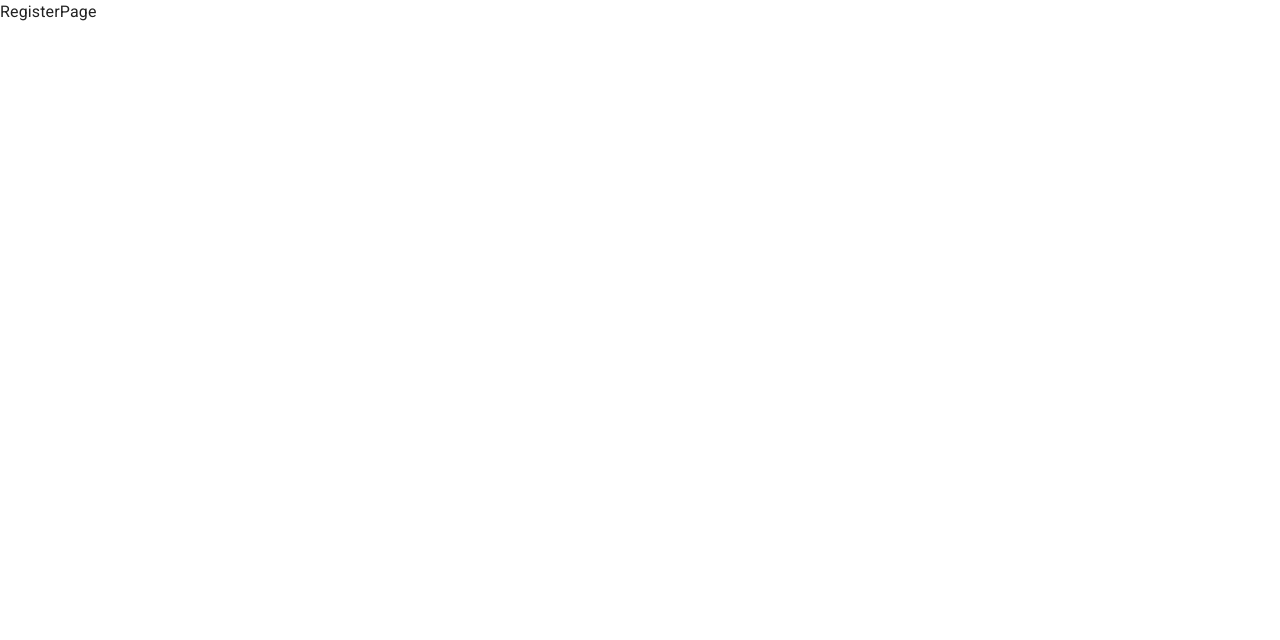
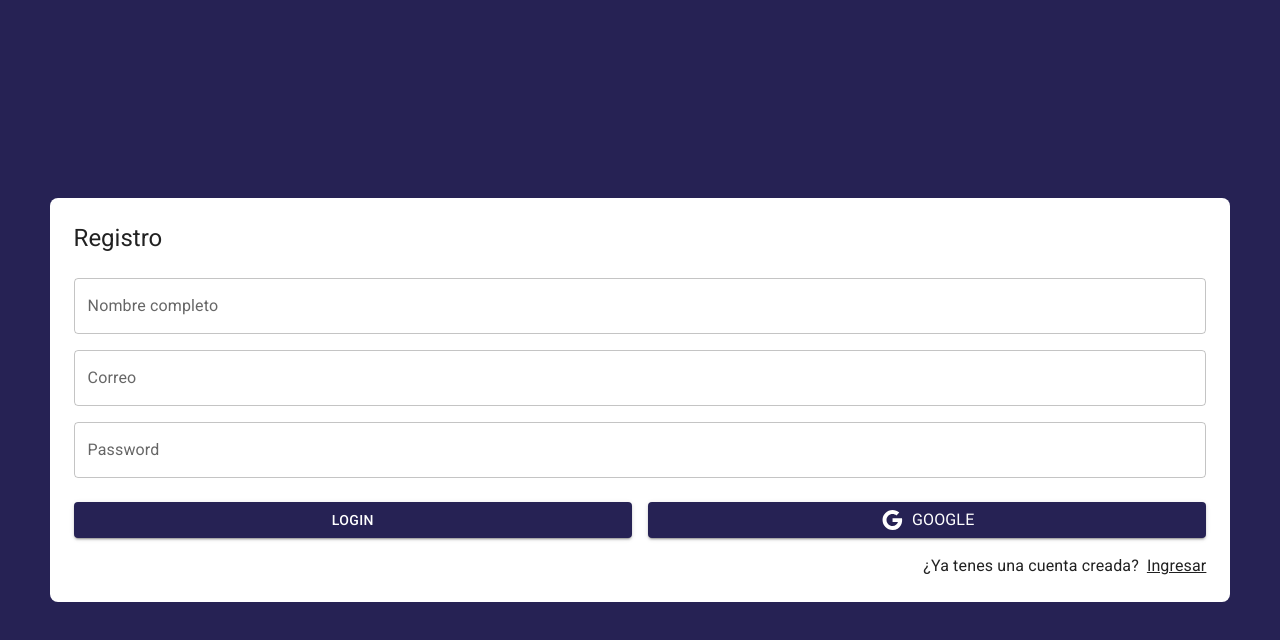
Before and after one commit to ivanFlor3s/03-journal-app-vite, a React (Vite) app: page /auth/register in a window 1280 px wide. Shown: the top 640 px of the page. Built offline with nearby package versions, Linux system fonts and the light colour scheme.

Commit message:
Journal layout

```diff
--- a/src/auth/pages/RegisterPage.tsx
+++ b/src/auth/pages/RegisterPage.tsx
@@ -1,7 +1,53 @@
-import React from 'react'
+import { Grid, Typography, TextField, Button, Link } from "@mui/material";
+import { Google } from "@mui/icons-material";
+import { Link as RouterLink } from "react-router-dom";
+import { AuthLayout } from "../layout/AuthLayout";
 
 export const RegisterPage = () => {
   return (
-    <div>RegisterPage</div>
-  )
-}
+    <AuthLayout title="Registro">
+      <form >
+        <Grid container>
+          <Grid item xs={12} sx={{ mt: 2 }}>
+            <TextField
+              label="Nombre completo"
+              placeholder="Nombre completo"
+              fullWidth
+              type={"text"}
+            ></TextField>
+          </Grid>
+          <Grid item xs={12} sx={{ mt: 2 }}>
+            <TextField
+              label="Correo"
+              placeholder="pepito@gmail.com"
+              fullWidth
+              type={"email"}
+            ></TextField>
+          </Grid>
+          <Grid item xs={12} sx={{ mt: 2 }}>
+            <TextField label="Password" fullWidth type={"password"}></TextField>
+          </Grid>
+          <Grid container spacing={2} sx={{ mb: 2, mt: 1 }}>
+            <Grid item xs={12} sm={6}>
+              <Button variant="contained" fullWidth>
+                Login
+              </Button>
+            </Grid>
+            <Grid item xs={12} sm={6}>
+              <Button variant="contained" fullWidth>
+                <Google />
+                <Typography sx={{ ml: 1 }}>Google</Typography>
+              </Button>
+            </Grid>
+          </Grid>
+          <Grid container direction="row" justifyContent="end">
+            <Typography sx={{mr: 1}}> ¿Ya tenes una cuenta creada? </Typography>
+            <Link component={RouterLink} color="inherit" to="/auth/login">
+              Ingresar
+            </Link>
+          </Grid>
+        </Grid>
+      </form>
+    </AuthLayout>
+  );
+};
--- /dev/null
+++ b/src/journal/layout/JournalLayout.tsx
@@ -0,0 +1,18 @@
+import { Box } from "@mui/material";
+
+interface Props {
+  children: React.ReactNode;
+}
+
+export const JournalLayout = ({ children }: Props) => {
+  return (
+    <Box sx={{ display: "flex" }}>
+      {/* NAVBAR */}
+      {/* SIDEBAR */}
+      <Box component="main" sx={{ flexGrow: 1, p: 3 }}>
+        {/*Toolbar */}
+        {children}
+      </Box>
+    </Box>
+  );
+};
--- a/src/journal/pages/JournalPage.tsx
+++ b/src/journal/pages/JournalPage.tsx
@@ -1,7 +1,13 @@
 import React from 'react'
+import { JournalLayout } from '../layout/JournalLayout'
+import { Typography } from '@mui/material';
 
 export const JournalPage = () => {
   return (
-    <div>JournalPage</div>
+    <JournalLayout>
+      <Typography>
+        Lorem, ipsum dolor sit amet consectetur adipisicing elit. Atque inventore distinctio ducimus consequuntur! Alias minima itaque eaque amet reprehenderit dignissimos!
+      </Typography>
+    </JournalLayout>
   )
 }
```
